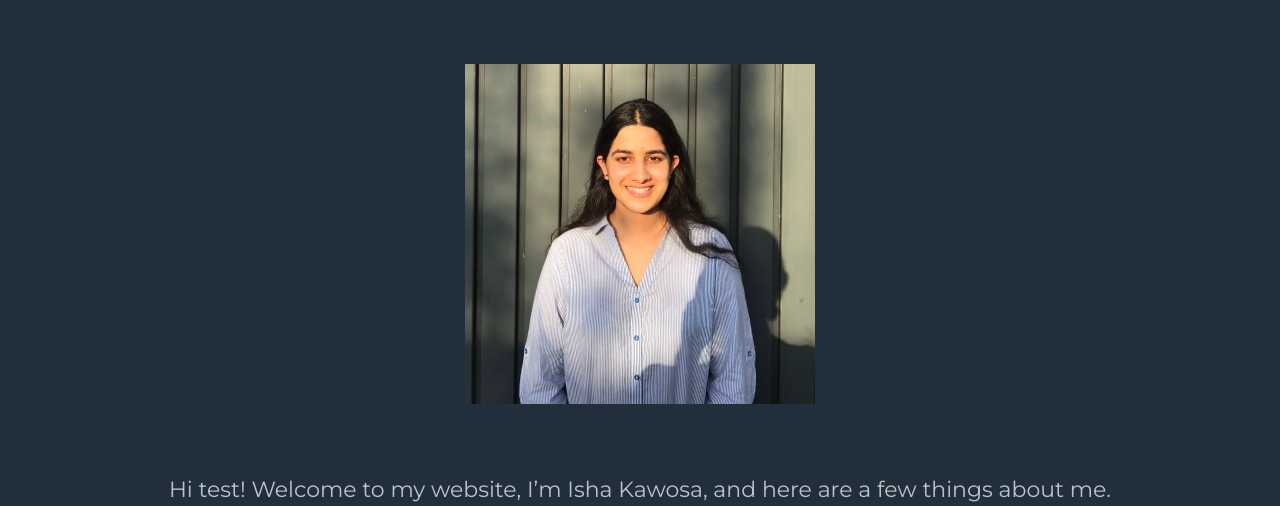
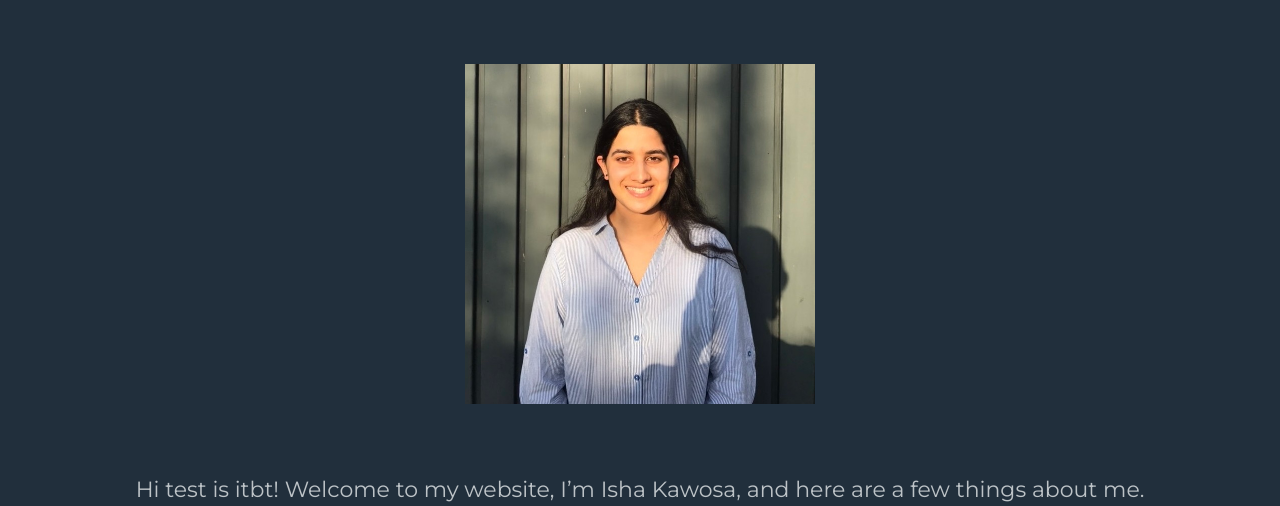
Before and after one commit to isha-kawosa/CSCE412-project5, a plain HTML site: page index.html in a window 1280 px wide. Shown: the part 294-800 px from the top of the page. Drawn offline with Linux system fonts and the light colour scheme; a web font is replaced by a local one.

Commit message:
Update index.html

```diff
--- a/index.html
+++ b/index.html
@@ -47,7 +47,7 @@
 
         <section id="content">
             <div id="about-me">
-                <p>Hi test! Welcome to my website, I’m Isha Kawosa, and here are a few things about me.</p>
+                <p>Hi test is itbt! Welcome to my website, I’m Isha Kawosa, and here are a few things about me.</p>
 
                 <p>I'm a Computer Science student at Texas A&M University, working towards my Bachelor of Science degree with a minor in Bioinformatics.</p>
 
```
